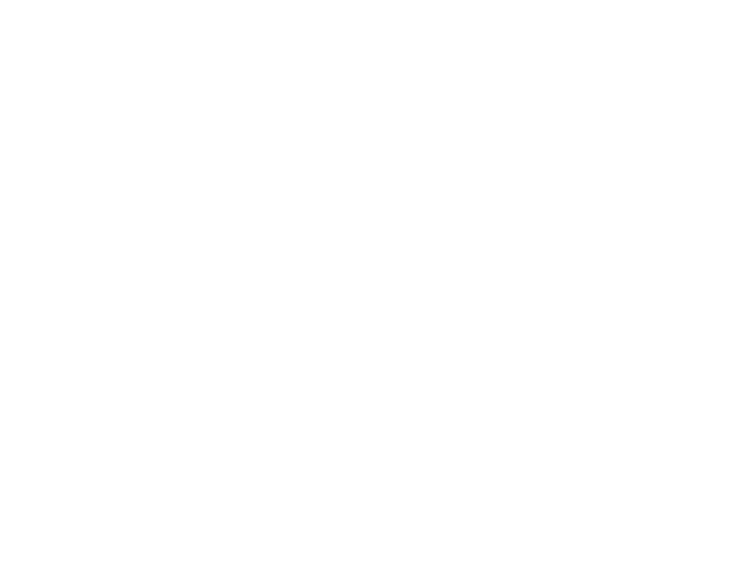
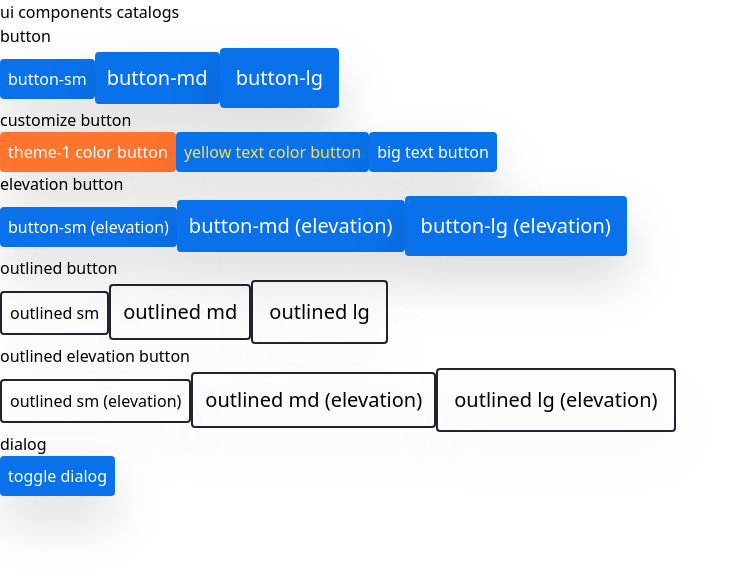
Before and after one commit to tsubasa-kodama/zoom_clone_app, a Next.js app: page /test in a window 1280 px wide. Shown: the top 570 px of the page, without its empty margins (0-739 px from the left). Built offline with nearby package versions, Linux system fonts and the light colour scheme.

Commit message:
汎用コンポーネントのデモページを追加

```diff
--- a/pages/test.tsx
+++ b/pages/test.tsx
@@ -1,11 +1,70 @@
+import Button from '@/components/Button';
+import Dialog, { DialogActions, DialogContent, DialogTitle, useDialog } from '@/components/Dialog';
+import OutlinedButton from '@/components/OutlinedButton';
+import TextButton from '@/components/TextButton';
 import { NextPage } from 'next';
 
 interface Props {
 }
 const ForUiTestPage: NextPage<Props> = ({ }) => {
+    const { dialogProps, toggle, open, close } = useDialog()
     return (
-        <div>
-        </div>
+        <main>
+            <h1>ui components catalogs</h1>
+            <section>
+                <h2>button</h2>
+                <Button size="sm">button-sm</Button>
+                <Button size="md">button-md</Button>
+                <Button size="lg">button-lg</Button>
+            </section>
+            <section>
+                <h2>customize button</h2>
+                <Button className='bg-theme-1'>theme-1 color button</Button>
+                <Button className='text-yellow-300'>yellow text color button</Button>
+                <Button className='text-3xl'>big text button</Button>
+            </section>
+            <section>
+                <h2>elevation button</h2>
+                <Button size="sm" elevation>button-sm (elevation)</Button>
+                <Button size="md" elevation>button-md (elevation)</Button>
+                <Button size="lg" elevation>button-lg (elevation)</Button>
+            </section>
+            <section>
+                <h2>outlined button</h2>
+                <OutlinedButton size="sm">outlined sm</OutlinedButton>
+                <OutlinedButton size="md">outlined md</OutlinedButton>
+                <OutlinedButton size="lg">outlined lg</OutlinedButton>
+            </section>
+            <section>
+                <h2>outlined elevation button</h2>
+                <OutlinedButton size="sm" elevation>outlined sm (elevation)</OutlinedButton>
+                <OutlinedButton size="md" elevation>outlined md (elevation)</OutlinedButton>
+                <OutlinedButton size="lg" elevation>outlined lg (elevation)</OutlinedButton>
+            </section>
+
+            <section>
+                <h2>dialog</h2>
+                <Button onClick={() => toggle()}>toggle dialog</Button>
+                <Dialog {...dialogProps}
+                    title={<>confirm</>}
+                >
+                    <DialogTitle>
+                        Confirm
+                    </DialogTitle>
+                    <DialogContent center>
+                        ok ?
+                    </DialogContent>
+                    <DialogActions>
+                        <TextButton onClick={() => close()}>
+                            cancel
+                        </TextButton>
+                        <Button onClick={() => close()}>
+                            ok
+                        </Button>
+                    </DialogActions>
+                </Dialog>
+            </section>
+        </main>
     );
 }
 export default ForUiTestPage;
```
